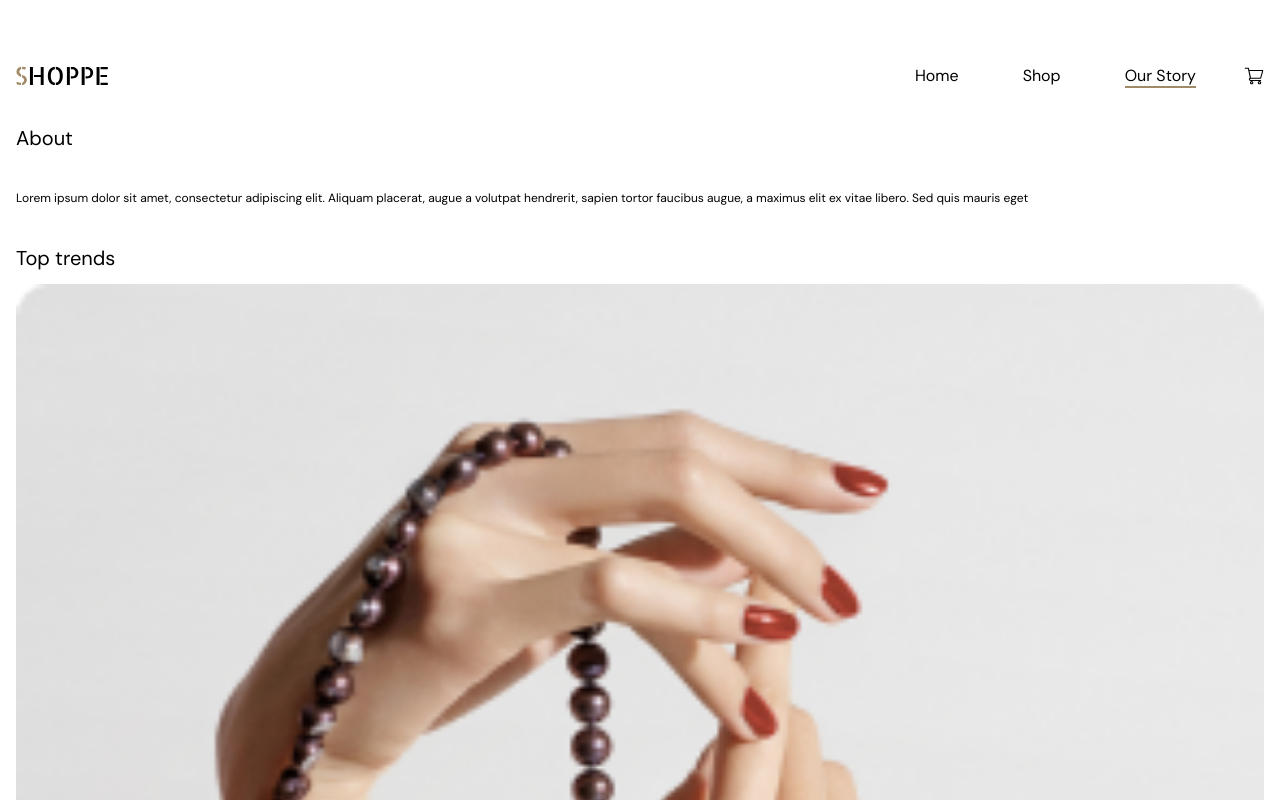
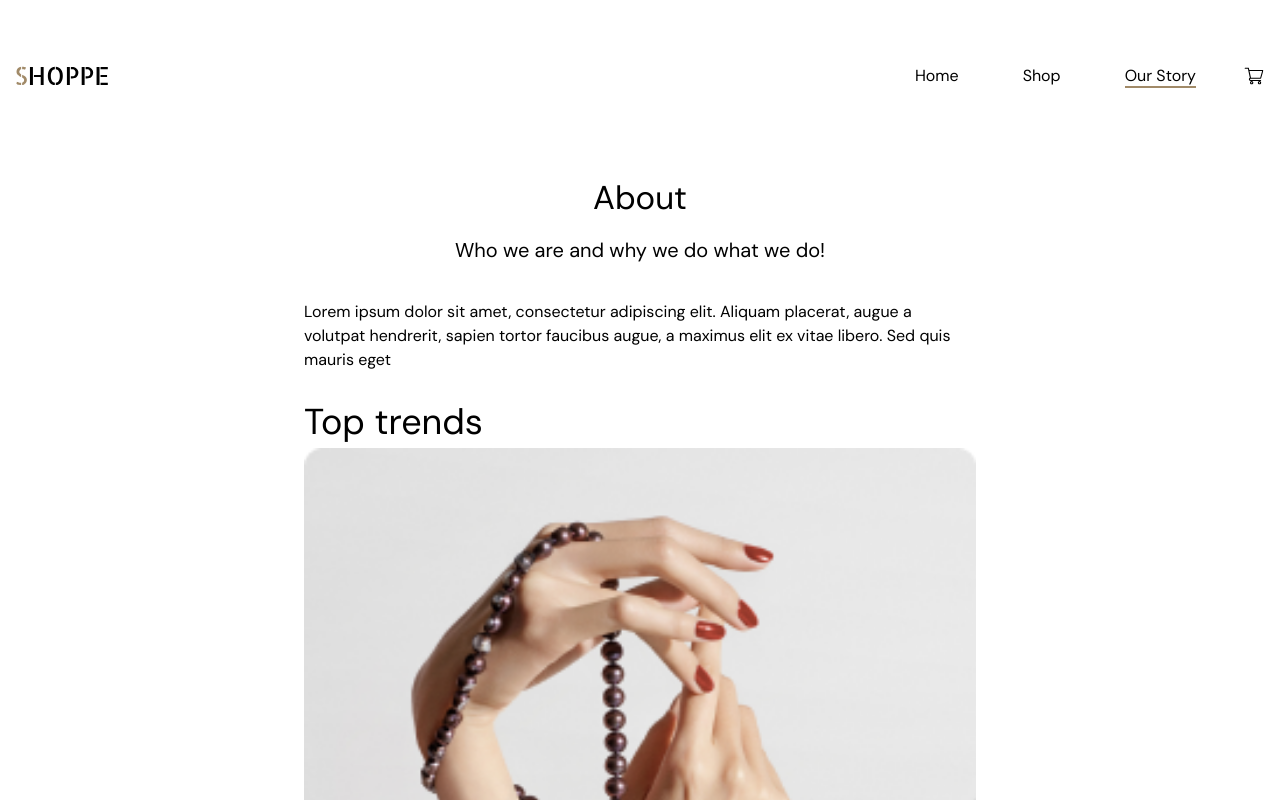
Before and after one commit to Citrusthecrazy/shoppe, a React (Vite) app: page /about in a window 1280 px wide. Built offline with nearby package versions, Linux system fonts and the light colour scheme; no server answers.

Commit message:
Optimized about page for large displays

```diff
--- a/src/components/About/AboutSection/index.tsx
+++ b/src/components/About/AboutSection/index.tsx
@@ -15,13 +15,15 @@ const AboutSection: FC<AboutSectionProps> = ({
 }) => {
   return (
     <section>
-      <h2 className="text-xl">{title}</h2>
+      <h2 className="text-xl lg:text-[36px]">{title}</h2>
       <div className="mb-3" />
-      <img src={image} alt="top trends" className="w-full" />
+      <img src={image} alt="top trends" className="w-full object-cover" />
       <div className="mb-4" />
-      <p className="text-xs leading-5">{description}</p>
+      <p className="text-xs leading-5 lg:text-base">{description}</p>
       <div className="mb-4" />
-      {description2 && <p className="text-xs leading-5">{description2}</p>}
+      {description2 && (
+        <p className="text-xs leading-5 lg:text-base  ">{description2}</p>
+      )}
     </section>
   );
 };
--- a/src/pages/About/index.tsx
+++ b/src/pages/About/index.tsx
@@ -1,14 +1,18 @@
-import React from "react";
 import topTrends from "../../assets/top-trends.png";
 import producedWithCare from "../../assets/produced-with-care.png";
 import { AboutSection } from "../../components";
 const About = () => {
   return (
-    <main className="mx-4 lg:mx-auto lg:max-w-[1248px]">
+    <main className="mx-4 lg:mx-auto lg:max-w-[672px]">
+      <div className="mb-9 lg:mb-24" />
+      <h1 className="text-xl lg:text-center lg:text-[33px]">About</h1>
+      <div className="mb-6" />
+      <p className="hidden lg:block text-center text-xl">
+        Who we are and why we do what we do!
+      </p>
+
       <div className="mb-9" />
-      <h1 className="text-xl">About</h1>
-      <div className="mb-9" />
-      <p className="text-xs leading-5">
+      <p className="text-xs leading-5 lg:text-base">
         Lorem ipsum dolor sit amet, consectetur adipiscing elit. Aliquam
         placerat, augue a volutpat hendrerit, sapien tortor faucibus augue, a
         maximus elit ex vitae libero. Sed quis mauris eget
```
